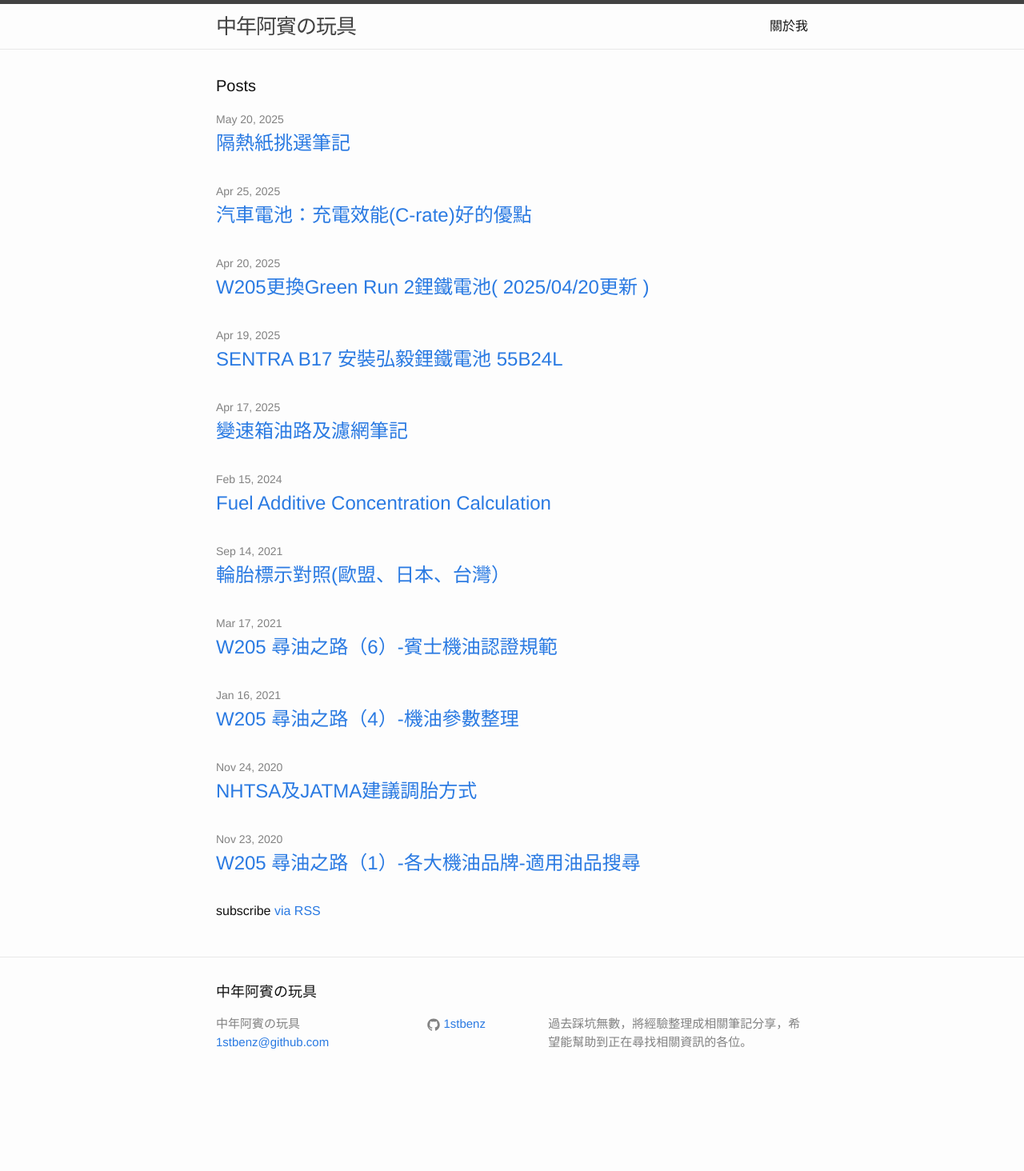
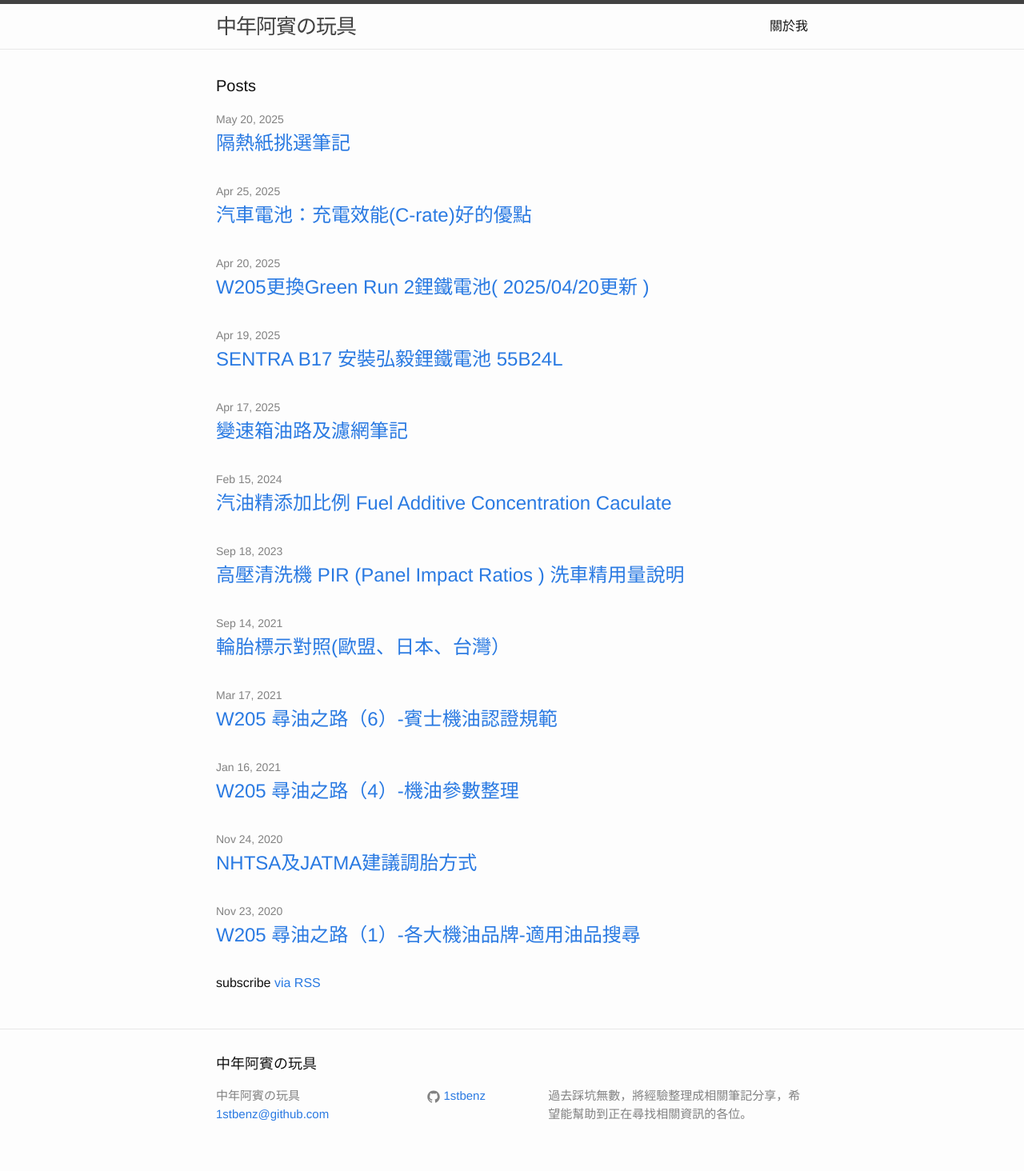
Before and after one commit to 1stbenz/1stbenz.github.io, a Jekyll site: the page built from index.html, in a window 1280 px wide. Shown: the whole page at 80% size. Built offline with Jekyll 4.4.1, drawn with Linux system fonts in a browser that asks for light colours; before the commit the page ends 1374 px from its top, so only the background shows below that; some of the changed lines change nothing that is shown.

Commit message:
add posts

```diff
--- /dev/null
+++ b/_posts/2023-09-18-pir-caculate.md
@@ -0,0 +1,24 @@
+---
+layout: post
+title:  "高壓清洗機 PIR (Panel Impact Ratios ) 洗車精用量說明"
+date:   2023-09-18 11:08:29
+categories: Auto
+---
+
+**PIR x 一瓶噴壺噴完的水槍總出水量 = 洗車精用量**
+
+其實看完上面公式，大部分人就知道怎麼估算了
+
+### 估算範例
+如有更便捷的方式，歡迎留言告知：
+1. 清水填滿泡沫噴壺，這邊是 **1L**。
+2. 對準空桶，高壓槍把噴壺內的水噴光，收集空桶內的水量，得到 **10L**
+3. 如果洗車精建議 **PIR 為 1%**，你需要填入噴壺的洗車精：10L x 0.01 = **100ml**
+4. 把 **100ml 洗車精** 裝入噴壺，將水加滿到 **1L**
+
+### 如何選擇 PIR
+至於要用多少 PIR，可看洗車精的標示：
+- 如果沒有寫明 PIR，也可以用洗車精標示的 **兩桶水方法** 來計算
+- 例如 **Meguiars Gold Class** 寫 **1oz : 1 gallon**，那 PIR 就是 **0.6%**
+
+![示意圖](https://attach.mobile01.com/attach/202404/mobile01-0e1b9c7a4802eb77ff910d07e666e195.jpg)
--- a/_posts/2024-02-15-additive-ratio.md
+++ b/_posts/2024-02-15-additive-ratio.md
@@ -1,6 +1,6 @@
 ---
 layout: post
-title:  "Fuel Additive Concentration Calculation"
+title:  "汽油精添加比例 Fuel Additive Concentration Caculate"
 date:   2024-02-15 10:58:29
 categories: Auto
 ---
```
